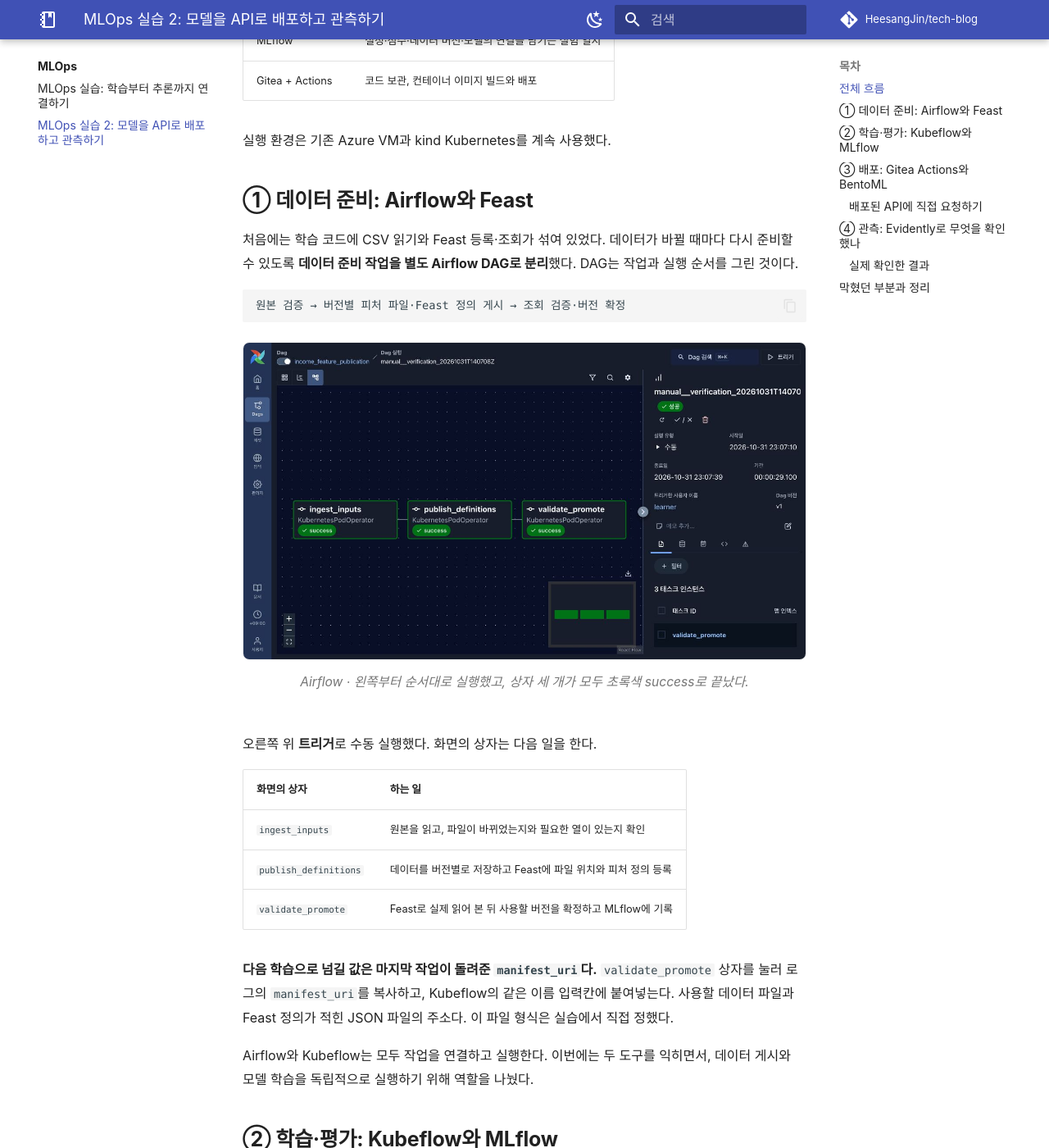
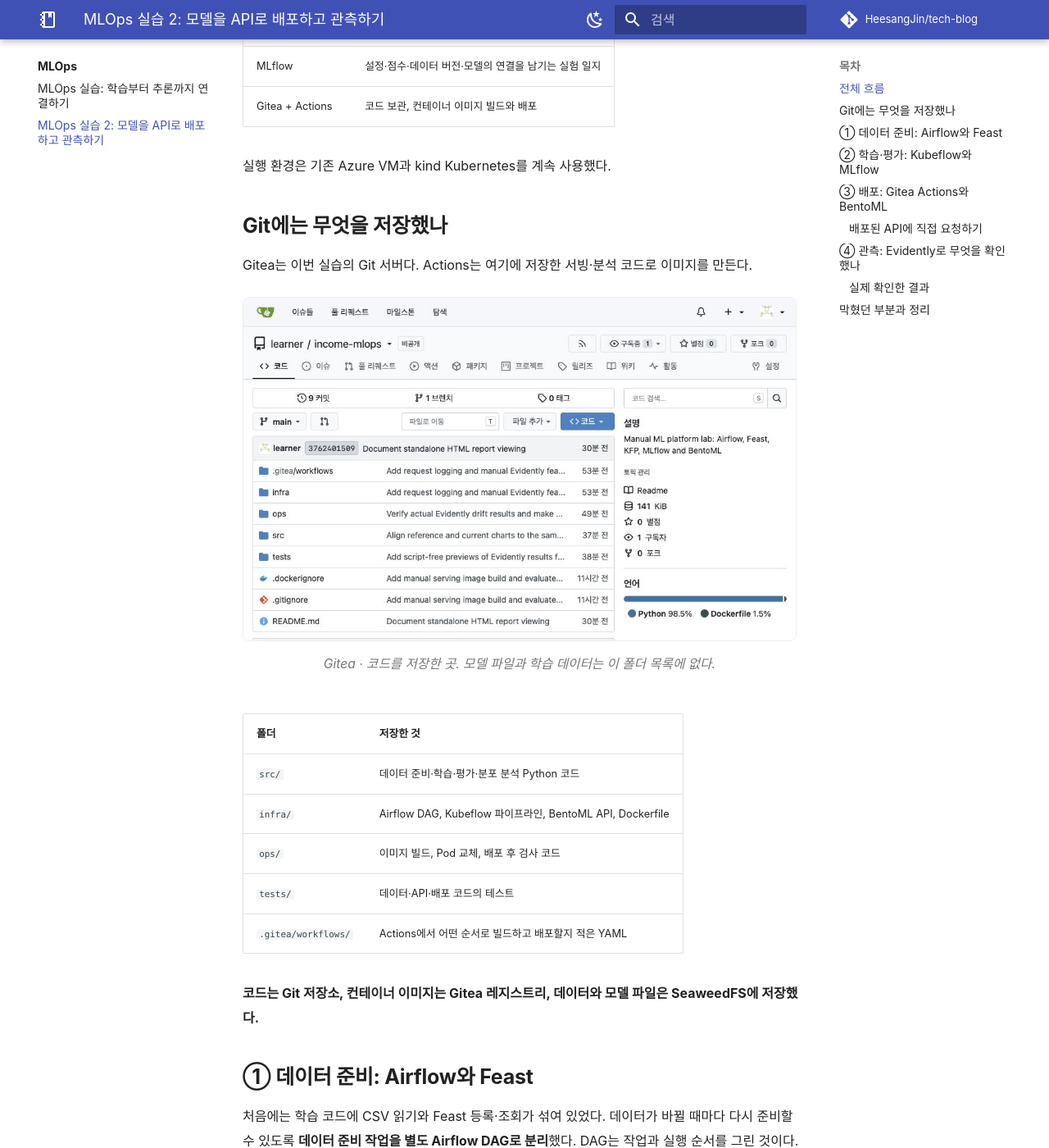
Before and after one commit to HeesangJin/tech-blog, an MkDocs documentation site: the page built from docs/mlops/model-serving-monitoring.md, in a window 1280 px wide and 1400 px high, scrolled down 719 px. Shown: the whole window at 82% size. Built offline with MkDocs 1.6.1 and Material for MkDocs 9.7.7, drawn with Linux system fonts in a browser that asks for light colours; comment, search, counter and statistics services are not loaded; some of the changed text lies outside the part shown.

Commit message:
Explain Gitea storage and add six lab screenshots

````diff
--- a/docs/mlops/model-serving-monitoring.md
+++ b/docs/mlops/model-serving-monitoring.md
@@ -12,14 +12,15 @@ tags: [MLOps, Airflow, Feast, Kubeflow, MLflow, BentoML, Evidently, Gitea]
 
 ```mermaid
 flowchart LR
+    G["Gitea<br/>코드 저장"] --> X["Gitea Actions<br/>빌드·배포"]
     A["① 데이터 준비<br/>Airflow + Feast"]
     B["② 학습·평가<br/>Kubeflow"]
     C["③ 예측 API<br/>BentoML"]
     D["④ 입력 변화 확인<br/>Evidently"]
     A --> B
-    B -->|"선택 모델 배포"| C
+    B -->|"선택한 모델"| X
+    X --> C
     C -->|"요청 기록 수집"| D
-    D -.->|"개선할 때 다시"| A
 ```
 
 화살표는 업무의 순서다. **현재는 단계마다 사람이 결과를 확인하고 다음 작업을 수동 실행한다.**
@@ -33,6 +34,27 @@ flowchart LR
 | Gitea + Actions | 코드 보관, 컨테이너 이미지 빌드와 배포 |
 
 실행 환경은 기존 Azure VM과 kind Kubernetes를 계속 사용했다.
+
+## Git에는 무엇을 저장했나
+
+Gitea는 이번 실습의 Git 서버다. Actions는 여기에 저장한 서빙·분석 코드로 이미지를 만든다.
+
+<figure class="lab-shot" markdown="span">
+
+[![Gitea 저장소의 실제 폴더 목록. src, infra, ops, tests와 .gitea/workflows가 보인다](assets/model-serving-monitoring/gitea-source-files.jpg)](assets/model-serving-monitoring/gitea-source-files.jpg)
+
+<figcaption>Gitea · 코드를 저장한 곳. 모델 파일과 학습 데이터는 이 폴더 목록에 없다.</figcaption>
+</figure>
+
+| 폴더 | 저장한 것 |
+|---|---|
+| `src/` | 데이터 준비·학습·평가·분포 분석 Python 코드 |
+| `infra/` | Airflow DAG, Kubeflow 파이프라인, BentoML API, Dockerfile |
+| `ops/` | 이미지 빌드, Pod 교체, 배포 후 검사 코드 |
+| `tests/` | 데이터·API·배포 코드의 테스트 |
+| `.gitea/workflows/` | Actions에서 어떤 순서로 빌드하고 배포할지 적은 YAML |
+
+**코드는 Git 저장소, 컨테이너 이미지는 Gitea 레지스트리, 데이터와 모델 파일은 SeaweedFS에 저장했다.**
 
 ## ① 데이터 준비: Airflow와 Feast
 
@@ -75,6 +97,13 @@ Airflow와 Kubeflow는 모두 작업을 연결하고 실행한다. 이번에는
 | 세 모델 학습 | 학습 데이터 → Decision Tree·Random Forest·XGBoost |
 | 평가·비교 | 검증 F1 비교 → 모델 선택 → 선택 모델만 테스트 평가 |
 
+<figure class="lab-shot" markdown="span">
+
+[![Kubeflow에서 피처 준비, 세 모델 학습, 검증 비교와 테스트 평가 작업이 모두 성공한 화면](assets/model-serving-monitoring/kubeflow-training-completed.jpg)](assets/model-serving-monitoring/kubeflow-training-completed.jpg)
+
+<figcaption>Kubeflow · 작업 세 개가 모두 끝났다. dataset은 준비한 데이터, models는 학습한 세 모델이다.</figcaption>
+</figure>
+
 첫 글에서는 학습·테스트를 80:20으로 나누고 테스트 점수로 모델까지 비교했다.
 이번에는 기존 테스트 행을 유지하고 학습 쪽에서 검증 데이터를 분리했다. 비율은 약 **학습 64% / 검증 16% / 테스트 20%**다.
 
@@ -83,18 +112,42 @@ MLflow에는 각 모델의 설정·점수, 비교 결과, 선택한 모델 ID와
 
 학습이 끝나면 MLflow에서 **`compare-and-select` 실행을 열고 Overview의 Run ID**를 복사한다. 다음 배포에서 이 값을 사용한다.
 
+<figure class="lab-shot" markdown="span">
+
+[![MLflow compare-and-select 실행의 Run ID와 선택된 학습 Run 연결이 표시된 화면](assets/model-serving-monitoring/mlflow-model-selection.jpg)](assets/model-serving-monitoring/mlflow-model-selection.jpg)
+
+<figcaption>MLflow · 가운데 Run ID를 복사한다. Gitea의 comparison_run_id 칸에 넣을 값이다.</figcaption>
+</figure>
+
 ## ③ 배포: Gitea Actions와 BentoML
 
 배치 작업이 끝날 때마다 Pod가 종료되는 방식에서, **모델을 메모리에 올려 두고 요청에 응답하는 API**로 확장했다.
 BentoML은 모델 로딩과 예측 코드를 API 서비스로 묶는 데 사용했다.
 
 먼저 Gitea의 **Build images (manual)**을 실행해 이미지를 만든다.
-이어서 **Deploy model (manual)**을 열고 두 값을 입력한다.
+
+<figure class="lab-shot" markdown="span">
+
+[![Gitea Actions 이미지 빌드 11번의 코드 검사, 이미지 빌드, 테스트, 레지스트리 저장이 성공한 화면](assets/model-serving-monitoring/gitea-image-build.jpg)](assets/model-serving-monitoring/gitea-image-build.jpg)
+
+<figcaption>Actions · 빌드 #11. 코드를 검사하고 이미지를 만든 뒤 테스트를 거쳐 레지스트리에 올렸다.</figcaption>
+</figure>
+
+이어서 **Deploy model (manual) → 워크플로 실행**을 열고 두 값을 입력한다.
 
 | 입력칸 | 넣는 값 |
 |---|---|
 | `image_tag` | 이미지 빌드가 끝난 로그에 나오는 `git-...` 태그 |
 | `comparison_run_id` | 앞에서 세 모델을 비교한 MLflow Run ID |
+
+<figure class="lab-shot" markdown="span">
+
+[![Gitea 수동 배포 입력창. 빌드한 이미지 태그와 MLflow 모델 비교 Run ID를 지정한다](assets/model-serving-monitoring/gitea-deployment-inputs.jpg)](assets/model-serving-monitoring/gitea-deployment-inputs.jpg)
+
+<figcaption>배포 입력창 · 위 칸은 실행할 코드 이미지, 아래 칸은 배포할 모델을 고르는 값이다.</figcaption>
+</figure>
+
+위 화면은 값을 입력한 상태다. 아래는 같은 이미지와 비교 Run을 사용해 앞서 완료한 **배포 #12**다.
 
 <figure class="lab-shot" markdown="span">
 
@@ -188,6 +241,16 @@ BentoML 요청·예측 기록 → SeaweedFS → Airflow 수동 분석 → MLflow
 보고서와 비교에 사용한 데이터·파일 해시도 보관했다.
 범주형 Jensen–Shannon 거리 0.1, 전체 피처 중 변화 비율 0.5를 판정 기준으로 설정했다. 이는 이 실습의 설정이다.
 
+<figure class="lab-shot" markdown="span">
+
+[![MLflow에서 연 Evidently 요약 보고서의 직업 분포 차트. 학습 기준은 파랑, 현재 요청은 주황으로 표시된다](assets/model-serving-monitoring/evidently-distribution-report.jpg)](assets/model-serving-monitoring/evidently-distribution-report.jpg)
+
+<figcaption>Evidently · 파랑은 학습 데이터, 주황은 모의 요청이다. 이 사례는 직업을 전부 Farming-fishing으로 바꿔 차이를 만들었다.</figcaption>
+</figure>
+
+Chrome에서 **Artifacts → monitoring → overview.html**을 열면 위 차트를 볼 수 있다.
+예를 들어 Farming-fishing 비율은 학습 데이터에서 약 3.3%, 이 모의 요청에서는 100%다.
+
 **드리프트는 오답이나 성능 저하를 뜻하지 않는다.** 정확도·F1은 정답 데이터가 있어야 평가할 수 있다.
 이번 분석은 입력의 변화와 누락을 발견해 다음 실험의 근거를 남기는 데 목적을 뒀다.
 
@@ -197,7 +260,7 @@ BentoML 요청·예측 기록 → SeaweedFS → Airflow 수동 분석 → MLflow
 |---|---|
 | 학습과 API의 입력 처리 차이 | 전처리와 모델을 함께 저장하고 배포 후 참조 예측과 비교 |
 | 온라인 요청이 아직 적음 | 최소 표본 수 미만이면 실패 대신 분석을 건너뜀 |
-| HTML 보고서 미리보기가 빈 화면 | MLflow Overview에서 지표 확인, HTML은 다운로드해서 열기 |
+| 앱 내 브라우저에서 HTML 미리보기가 빈 화면 | Chrome에서 열거나, HTML을 다운로드해서 확인 |
 
 여기까지는 API 응답과 입력의 변화를 확인했다.
 다음에는 요청에 정답을 붙여 어떤 경우에 틀렸는지 확인하고, 데이터를 추가해 다시 학습할 차례다.
````
Also changed, not shown: docs/mlops/assets/model-serving-monitoring/evidently-distribution-report.jpg (added), docs/mlops/assets/model-serving-monitoring/gitea-deployment-inputs.jpg (added), docs/mlops/assets/model-serving-monitoring/gitea-image-build.jpg (added), docs/mlops/assets/model-serving-monitoring/gitea-source-files.jpg (added), docs/mlops/assets/model-serving-monitoring/kubeflow-training-completed.jpg (added), docs/mlops/assets/model-serving-monitoring/mlflow-model-selection.jpg (added).
